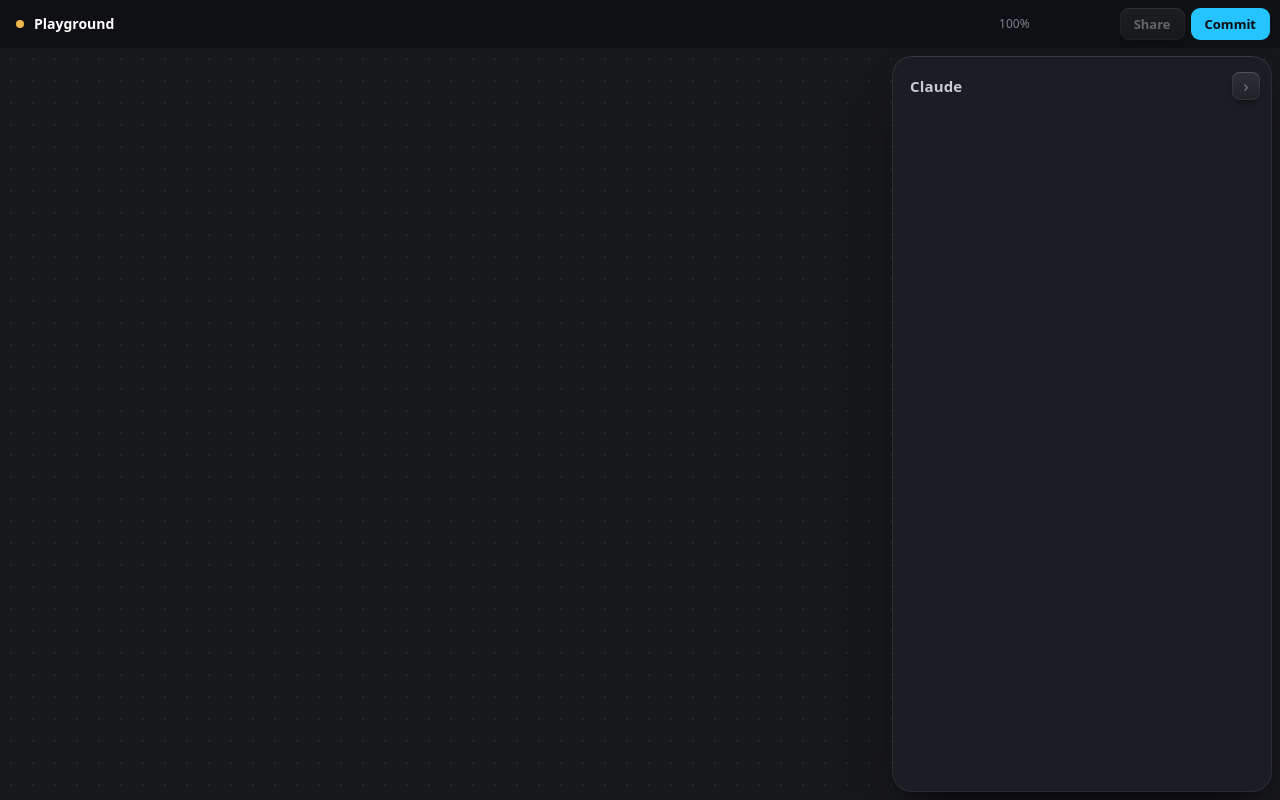
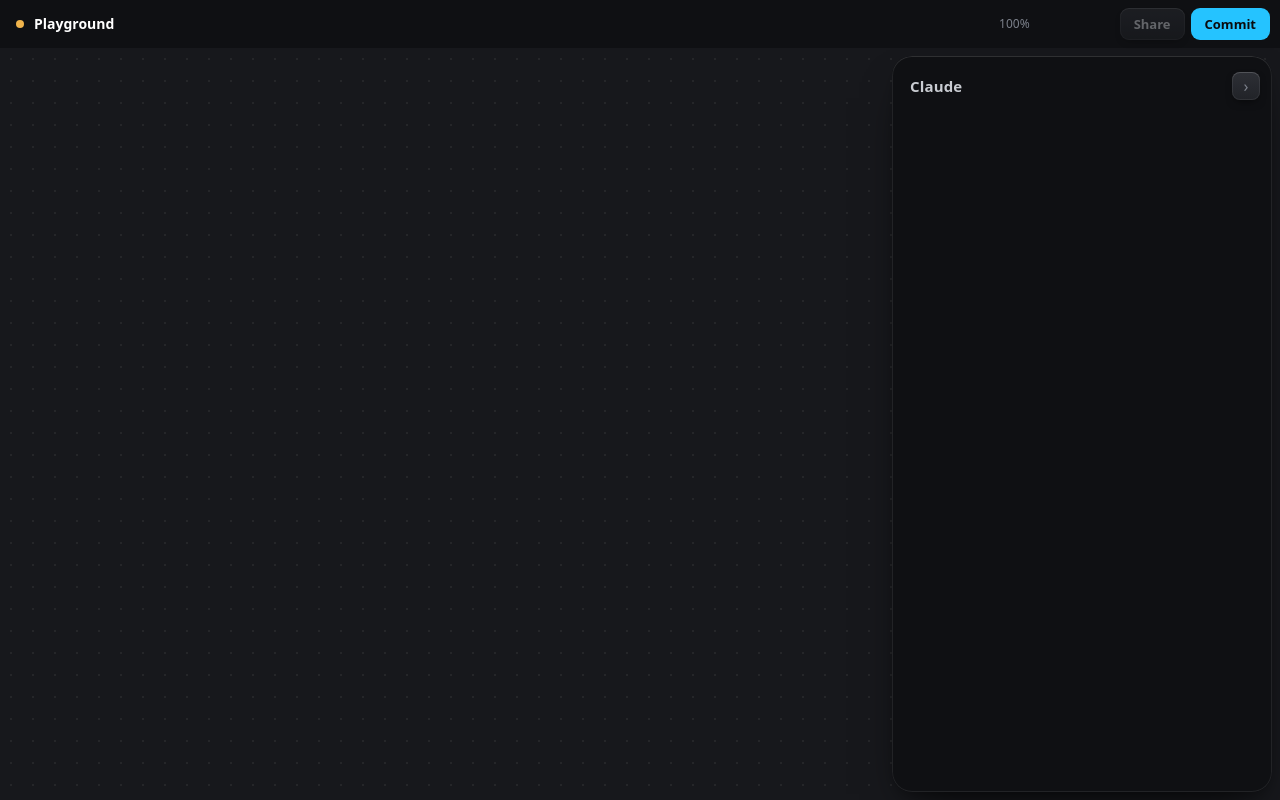
Before and after one commit to oisin-et/prototype-playground, a plain HTML site: page kit/canvas.html in a window 1280 px wide. Drawn offline with Linux system fonts and the light colour scheme; no server answers.

Commit message:
Canvas: the panels in the header's colour
Co-Authored-By: Claude Opus 5.5 <noreply@anthropic.com>

```diff
--- a/kit/src/canvas.css
+++ b/kit/src/canvas.css
@@ -230,7 +230,7 @@ button:focus-visible, select:focus-visible { outline: 2px solid var(--accent); o
 .cv-side { position: absolute; top: 8px; bottom: 8px; z-index: 10; display: flex; }
 .cv-side.at-left { left: 8px; }
 .cv-side.at-right { right: 8px; }
-.cv-side > .pg-panel { height: 100%; }
+.cv-side > .pg-panel { height: 100%; background: var(--chrome); } /* the header's colour */
 .cv-side .pg-body { height: 100%; }
 .pg-claude .pg-rail-label { transform: none; }
 
```
